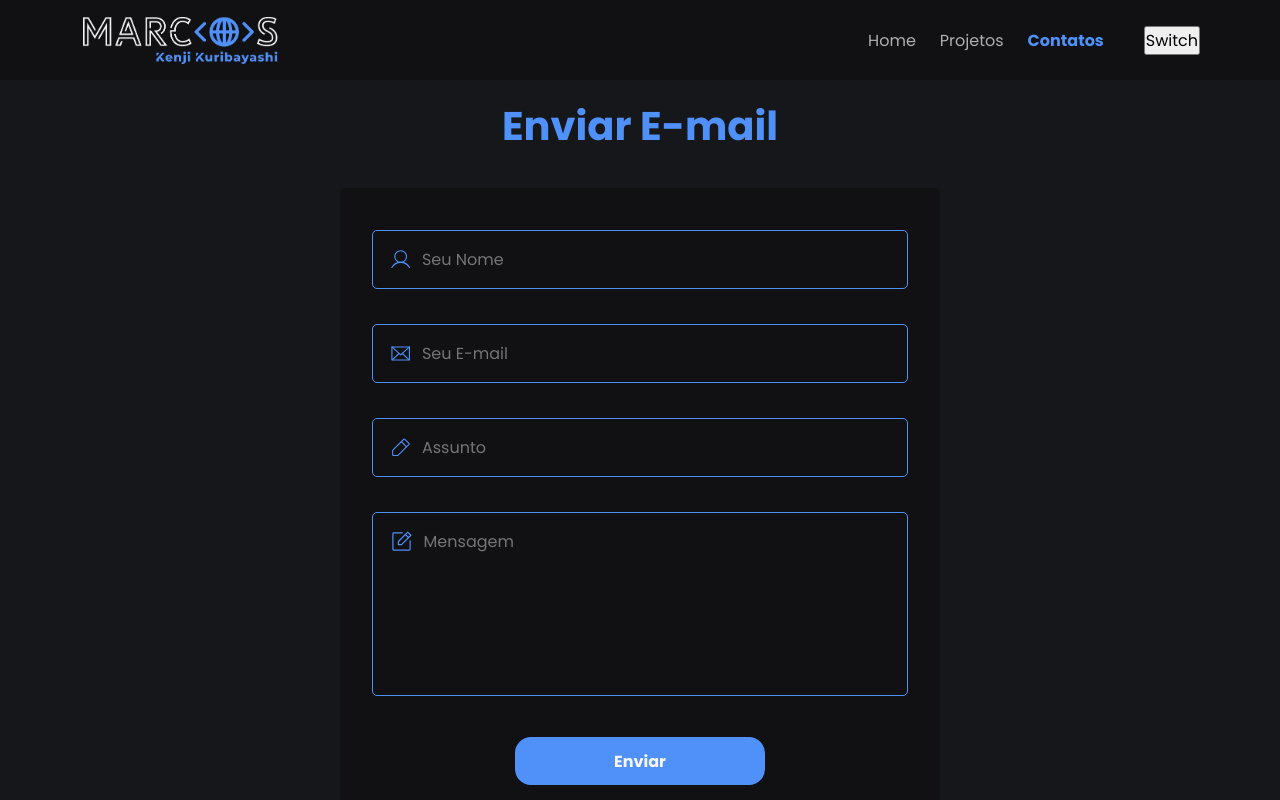
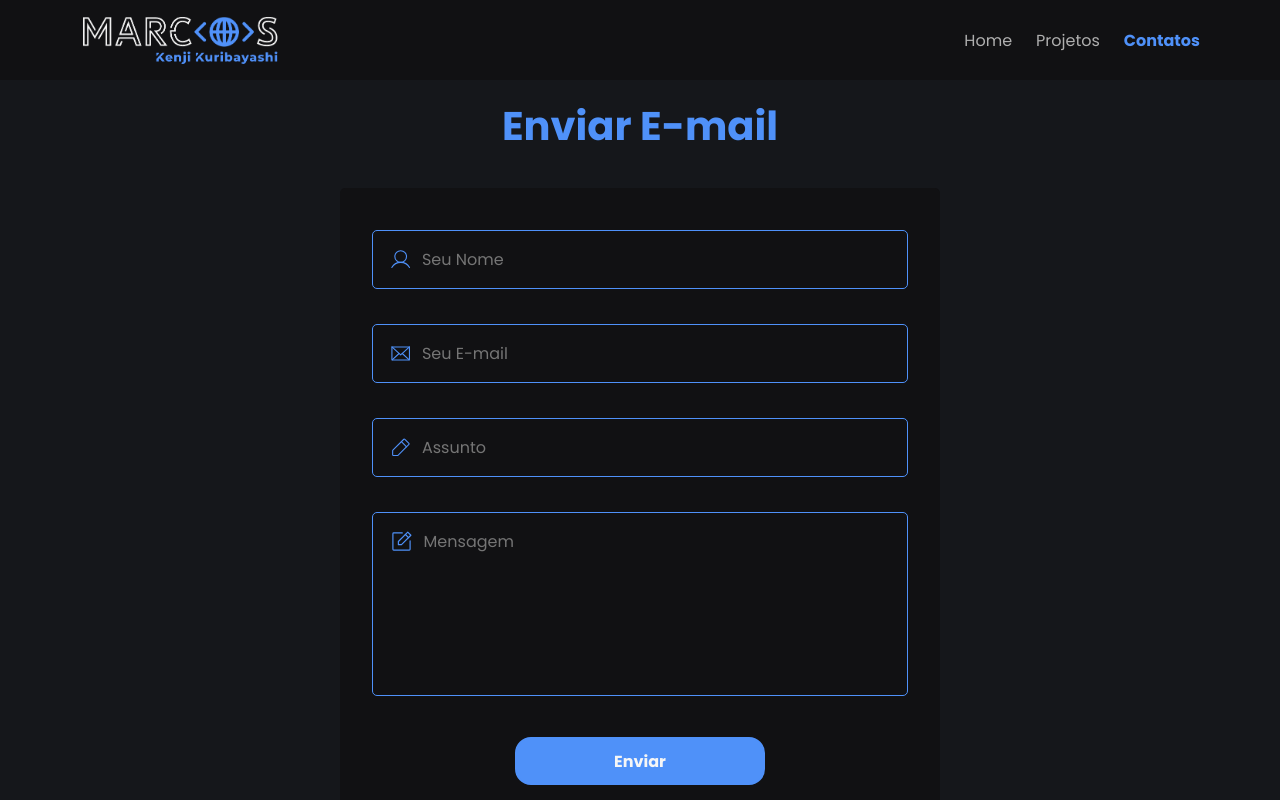
Before and after one commit to kenmarcos/portfolio-dev, a Next.js app: page /contacts in a window 1280 px wide. Shown: the top 800 px of the page. Built offline with nearby package versions, Linux system fonts and the light colour scheme.

Commit message:
refactor: organize imports

```diff
--- a/src/components/BackToTopButton/index.tsx
+++ b/src/components/BackToTopButton/index.tsx
@@ -1,5 +1,6 @@
+import { ArrowUp } from "phosphor-react";
+
 import styles from "components/BackToTopButton/backToTopButton.module.scss";
-import { ArrowUp } from "phosphor-react";
 
 export const BackToTopButton = () => {
   const scrollToTop = () => {
--- a/src/components/Footer/index.tsx
+++ b/src/components/Footer/index.tsx
@@ -1,5 +1,6 @@
+import { Envelope } from "phosphor-react";
+
 import styles from "components/Footer/footer.module.scss";
-import { Envelope } from "phosphor-react";
 
 export const Footer = () => {
   const date = new Date();
--- a/src/components/Header/index.tsx
+++ b/src/components/Header/index.tsx
@@ -1,17 +1,17 @@
+import { useRef, useState } from "react";
 import Image from "next/image";
 import Link from "next/link";
 
+import Hamburger from "hamburger-react";
+
 import styles from "components/Header/header.module.scss";
+import { OffCanvasMenu } from "components/OffCanvasMenu";
 import logo from "../../../public/images/logo.png";
 import { ActiveLink } from "components/ActiveLink";
-import { OffCanvasMenu } from "components/OffCanvasMenu";
-import { useRef, useState } from "react";
-import Hamburger from "hamburger-react";
 
 export const Header = () => {
   const nodeRef = useRef(null);
   const [show, setShow] = useState(false);
-  const [imageClasses, setImageClasses] = useState("d-none");
 
   return (
     <>
@@ -38,25 +38,10 @@ export const Header = () => {
               </ActiveLink>
             </nav>
 
-            <button>Switch</button>
+            {/* <button>Switch</button> */}
           </div>
         </div>
       </header>
-
-      {/* <CSSTransition
-        in={show}
-        nodeRef={nodeRef}
-        timeout={500}
-        classNames={{
-          enterActive: "animate__bounceIn",
-          exitActive: "animate__bounceOut",
-        }}
-        className={`animate__animated my-4 ${imageClasses}`}
-        onEnter={() => setShow(true)}
-        onExited={() => setShow(false)}
-      >
-        <OffCanvasMenu setShow={setShow} />
-      </CSSTransition> */}
 
       {!!show && <OffCanvasMenu setShow={setShow} />}
     </>
--- a/src/components/Input/index.tsx
+++ b/src/components/Input/index.tsx
@@ -1,6 +1,8 @@
+import { forwardRef, InputHTMLAttributes, ReactElement } from "react";
+
+import classNames from "classnames";
+
 import styles from "components/Input/input.module.scss";
-import { forwardRef, InputHTMLAttributes, ReactElement } from "react";
-import classNames from "classnames";
 
 interface InputProps extends InputHTMLAttributes<HTMLInputElement> {
   icon?: ReactElement;
--- a/src/components/OffCanvasMenu/index.tsx
+++ b/src/components/OffCanvasMenu/index.tsx
@@ -1,6 +1,7 @@
+import { Dispatch, SetStateAction } from "react";
+
 import { ActiveLink } from "components/ActiveLink";
 import styles from "components/OffCanvasMenu/offCanvasMenu.module.scss";
-import { Dispatch, SetStateAction } from "react";
 
 interface OffCanvasMenuProps {
   setShow: Dispatch<SetStateAction<boolean>>;
@@ -52,9 +53,9 @@ export const OffCanvasMenu = (props: OffCanvasMenuProps) => {
             </div>
           </nav>
 
-          <div>
+          {/* <div>
             <button>Switch</button>
-          </div>
+          </div> */}
         </div>
       </aside>
     </div>
--- a/src/components/TextArea/index.tsx
+++ b/src/components/TextArea/index.tsx
@@ -1,6 +1,8 @@
+import { forwardRef, ReactElement, TextareaHTMLAttributes } from "react";
+
 import classNames from "classnames";
+
 import styles from "components/TextArea/textArea.module.scss";
-import { forwardRef, ReactElement, TextareaHTMLAttributes } from "react";
 
 interface TextAreaProps extends TextareaHTMLAttributes<HTMLTextAreaElement> {
   icon?: ReactElement;
--- a/src/pages/_app.tsx
+++ b/src/pages/_app.tsx
@@ -1,11 +1,11 @@
 import type { AppProps } from "next/app";
 
 import { Toaster } from "react-hot-toast";
+import "animate.css";
 
 import { Header } from "components/Header";
+import { Footer } from "components/Footer";
 import "styles/global.scss";
-import "animate.css";
-import { Footer } from "components/Footer";
 
 export default function App({ Component, pageProps }: AppProps) {
   return (
```
Also changed, not shown: src/components/ProjectCard/index.tsx (+5 -4 lines), src/components/ProjectModal/index.tsx (+6 -4 lines), src/pages/contacts/index.tsx (+11 -9 lines), src/pages/index.tsx (+12 -12 lines), src/pages/projects/index.tsx (+4 -3 lines).
